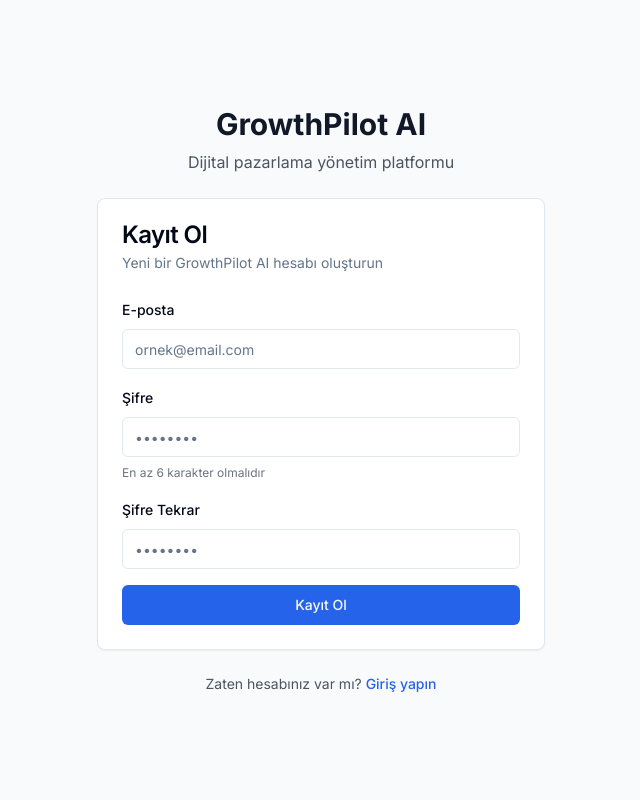
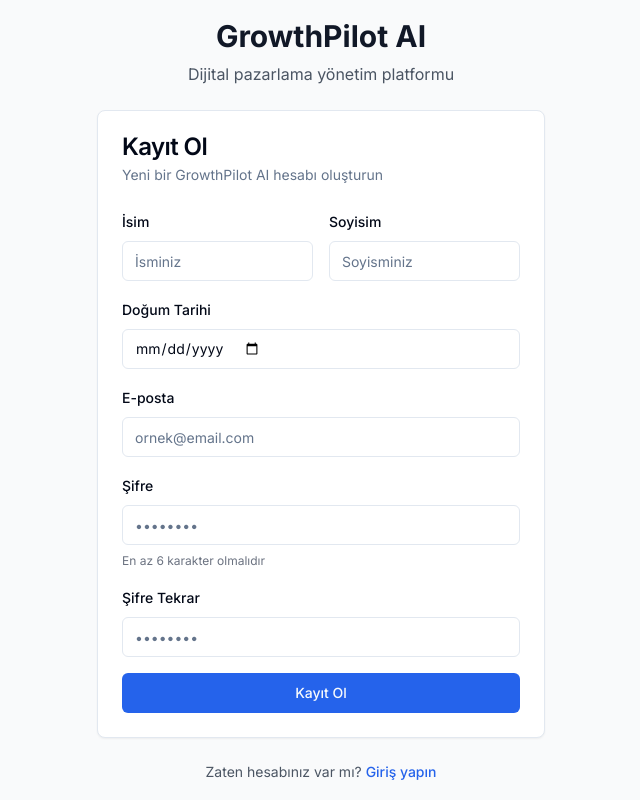
Before and after one commit to alionder-ai/growthpilot-ai, a Next.js app: page /register in a window 1280 px wide. Shown: the whole page, without its empty margins (319-959 px from the left). Built offline with nearby package versions, Linux system fonts and the light colour scheme; no server answers.

Commit message:
Enhance auth system: Add user metadata to signup and remember me to login

```diff
--- a/app/api/auth/login/route.ts
+++ b/app/api/auth/login/route.ts
@@ -15,12 +15,13 @@
 interface LoginRequestBody {
   email: string;
   password: string;
+  rememberMe?: boolean;
 }
 
 export async function POST(request: NextRequest) {
   try {
     const body = await request.json() as LoginRequestBody;
-    const { email, password } = body;
+    const { email, password, rememberMe = false } = body;
 
     // Extract request metadata for audit logging
     const ipAddress = getIpAddress(request.headers);
@@ -37,6 +38,10 @@
 
     // Create server-side Supabase client with cookie handling
     const cookieStore = await cookies();
+
+    // Set cookie maxAge based on rememberMe
+    const cookieMaxAge = rememberMe ? 60 * 60 * 24 * 30 : undefined; // 30 days or session
+
     const supabase = createServerClient(
       process.env.NEXT_PUBLIC_SUPABASE_URL!,
       process.env.NEXT_PUBLIC_SUPABASE_ANON_KEY!,
@@ -46,7 +51,11 @@
             return cookieStore.get(name)?.value;
           },
           set(name: string, value: string, options: CookieOptions) {
-            cookieStore.set(name, value, options);
+            // Override maxAge if rememberMe is set
+            const updatedOptions = cookieMaxAge
+              ? { ...options, maxAge: cookieMaxAge }
+              : options;
+            cookieStore.set(name, value, updatedOptions);
           },
           remove(name: string, options: CookieOptions) {
             cookieStore.set(name, '', options);
--- a/app/api/auth/signup/route.ts
+++ b/app/api/auth/signup/route.ts
@@ -16,12 +16,15 @@
 interface SignupRequestBody {
   email: string;
   password: string;
+  firstName?: string;
+  lastName?: string;
+  dateOfBirth?: string;
 }
 
 export async function POST(request: NextRequest) {
   try {
     const body = await request.json() as SignupRequestBody;
-    const { email, password } = body;
+    const { email, password, firstName, lastName, dateOfBirth } = body;
 
     // Extract request metadata for audit logging
     const ipAddress = getIpAddress(request.headers);
@@ -78,6 +81,13 @@
     const { data, error } = await supabase.auth.signUp({
       email,
       password,
+      options: {
+        data: {
+          first_name: firstName,
+          last_name: lastName,
+          date_of_birth: dateOfBirth,
+        },
+      },
     });
 
     if (error) {
--- a/components/auth/LoginForm.tsx
+++ b/components/auth/LoginForm.tsx
@@ -13,6 +13,7 @@
 } from '@/components/ui/card';
 import { Input } from '@/components/ui/input';
 import { Label } from '@/components/ui/label';
+import { Checkbox } from '@/components/ui/checkbox';
 import { isValidEmail } from '@/lib/utils/validation';
 import { checkRateLimit, recordAttempt, getTimeUntilReset } from '@/lib/utils/rate-limit';
 
@@ -20,6 +21,7 @@
   const router = useRouter();
   const [email, setEmail] = useState('');
   const [password, setPassword] = useState('');
+  const [rememberMe, setRememberMe] = useState(false);
   const [error, setError] = useState('');
   const [loading, setLoading] = useState(false);
 
@@ -55,7 +57,7 @@
         headers: {
           'Content-Type': 'application/json',
         },
-        body: JSON.stringify({ email, password }),
+        body: JSON.stringify({ email, password, rememberMe }),
       });
 
       const data = await response.json();
@@ -112,6 +114,21 @@
             />
           </div>
 
+          <div className="flex items-center space-x-2">
+            <Checkbox
+              id="rememberMe"
+              checked={rememberMe}
+              onCheckedChange={(checked) => setRememberMe(checked as boolean)}
+              disabled={loading}
+            />
+            <Label
+              htmlFor="rememberMe"
+              className="text-sm font-normal cursor-pointer"
+            >
+              Beni Hatırla (30 gün)
+            </Label>
+          </div>
+
           {error && (
             <div className="text-sm text-red-600 bg-red-50 p-3 rounded-md">
               {error}
--- a/components/auth/SignupForm.tsx
+++ b/components/auth/SignupForm.tsx
@@ -12,6 +12,9 @@
 
 export function SignupForm() {
   const router = useRouter();
+  const [firstName, setFirstName] = React.useState('');
+  const [lastName, setLastName] = React.useState('');
+  const [dateOfBirth, setDateOfBirth] = React.useState('');
   const [email, setEmail] = React.useState('');
   const [password, setPassword] = React.useState('');
   const [confirmPassword, setConfirmPassword] = React.useState('');
@@ -23,7 +26,7 @@
     setError('');
 
     // Validation
-    if (!email || !password || !confirmPassword) {
+    if (!firstName || !lastName || !dateOfBirth || !email || !password || !confirmPassword) {
       setError('Tüm alanları doldurun');
       return;
     }
@@ -51,7 +54,13 @@
         headers: {
           'Content-Type': 'application/json',
         },
-        body: JSON.stringify({ email, password }),
+        body: JSON.stringify({
+          email,
+          password,
+          firstName,
+          lastName,
+          dateOfBirth,
+        }),
       });
 
       const data = await response.json();
@@ -87,6 +96,46 @@
       </CardHeader>
       <CardContent>
         <form onSubmit={handleSubmit} className="space-y-4">
+          <div className="grid grid-cols-2 gap-4">
+            <div className="space-y-2">
+              <Label htmlFor="firstName">İsim</Label>
+              <Input
+                id="firstName"
+                type="text"
+                placeholder="İsminiz"
+                value={firstName}
+                onChange={(e: React.ChangeEvent<HTMLInputElement>) => setFirstName(e.target.value)}
+                disabled={loading}
+                required
+              />
+            </div>
+
+            <div className="space-y-2">
+              <Label htmlFor="lastName">Soyisim</Label>
+              <Input
+                id="lastName"
+                type="text"
+                placeholder="Soyisminiz"
+                value={lastName}
+                onChange={(e: React.ChangeEvent<HTMLInputElement>) => setLastName(e.target.value)}
+                disabled={loading}
+                required
+              />
+            </div>
+          </div>
+
+          <div className="space-y-2">
+            <Label htmlFor="dateOfBirth">Doğum Tarihi</Label>
+            <Input
+              id="dateOfBirth"
+              type="date"
+              value={dateOfBirth}
+              onChange={(e: React.ChangeEvent<HTMLInputElement>) => setDateOfBirth(e.target.value)}
+              disabled={loading}
+              required
+            />
+          </div>
+
           <div className="space-y-2">
             <Label htmlFor="email">E-posta</Label>
             <Input
```
